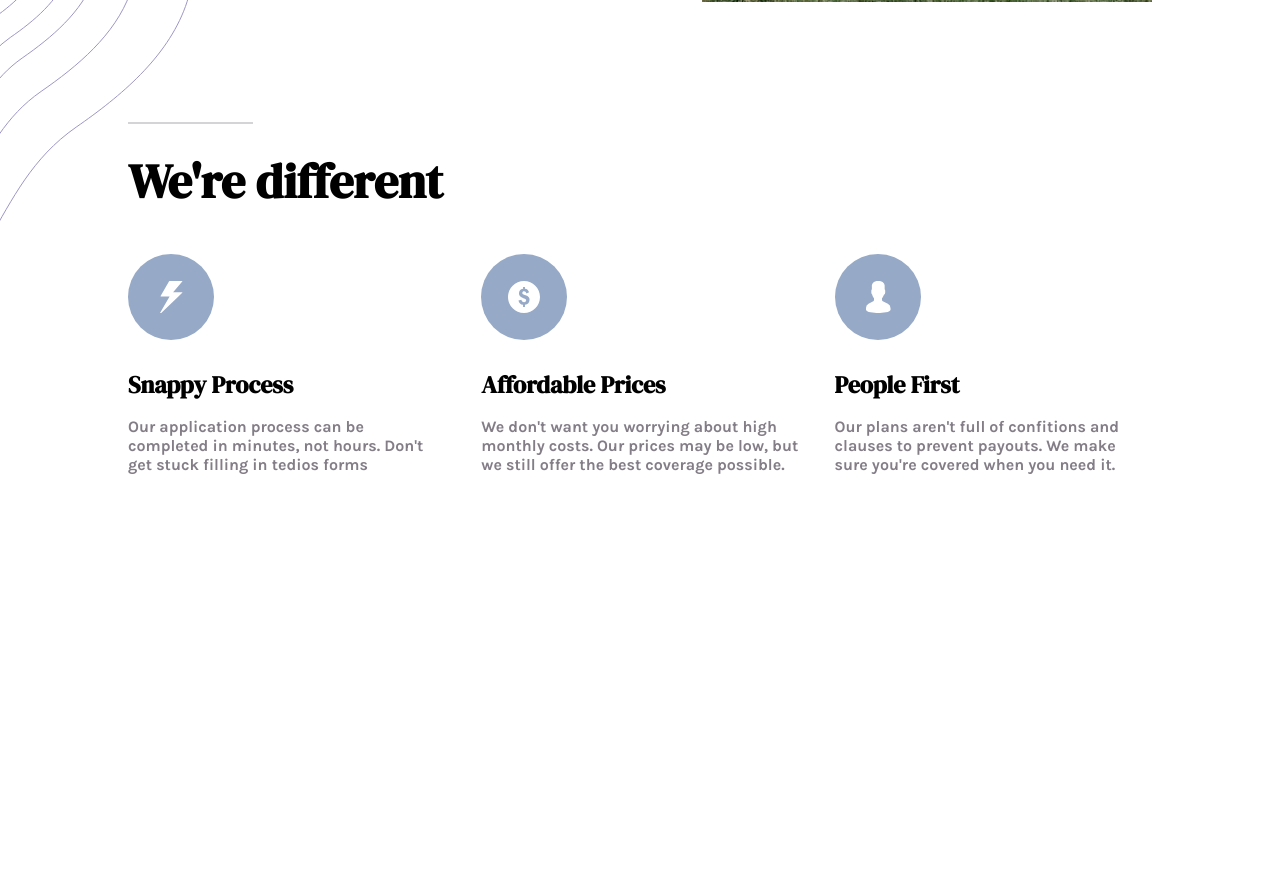
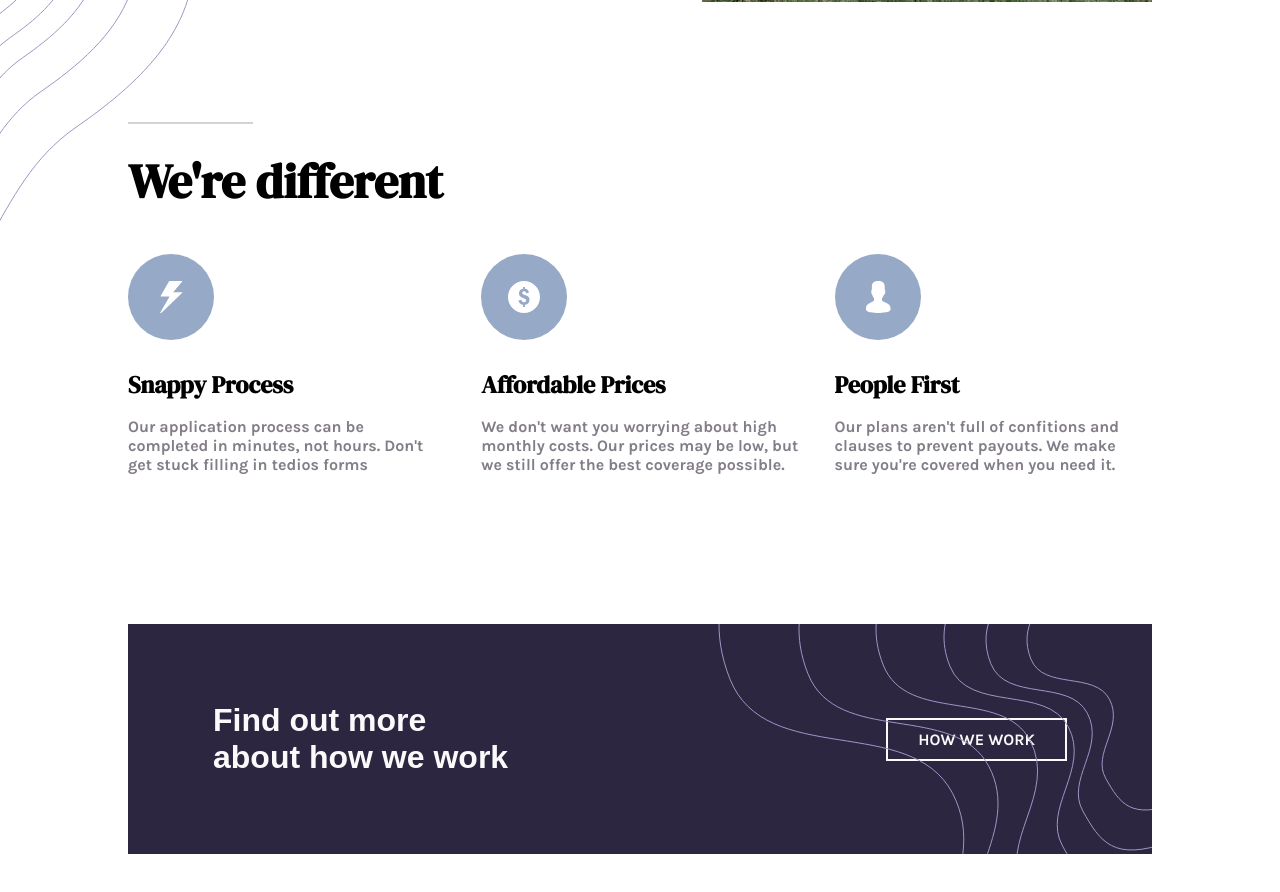
Before and after one commit to AstronautoLunar/insure-landing-page-vue, a Vue app: page / in a window 1280 px wide. Shown: the part 720-1612 px from the top of the page. Before the commit the page ends 1194 px from the top, so only its background shows below. Built offline with nearby package versions, Linux system fonts and the light colour scheme.

Commit message:
:sparkles: Desenvolve seção de convite da interface

```diff
--- /dev/null
+++ b/src/components/AreaInvitation/AreaInvitation.vue
@@ -0,0 +1,67 @@
+<template>
+    <div class="AreaInvitation">
+        <h1 class="title">
+            <slot>
+
+            </slot>
+        </h1>
+
+        <Button
+            color="var(--very-light-gray)"
+        >
+            HOW WE WORK
+        </Button>
+
+        <img
+            class="illustration-lines"
+            :src="require('../../assets/bg-pattern-how-we-work-desktop.svg')"
+            alt="lines illustration"
+        />
+    </div>
+</template>
+
+<script>
+    import Button from "../Button/Button.vue";
+
+    export default {
+        name: "AreaInvitation",
+        components: {
+            Button
+        }
+    }
+
+</script>
+
+<style scoped>
+    .AreaInvitation {
+        width: 100%;
+        height: 150px;
+
+        display: flex;
+        justify-content: space-between;
+        align-items: center;
+
+        background-color: var(--dark-violet);
+
+        padding: 115px 85px;
+
+        margin: 150px 0;
+
+        position: relative;
+
+        overflow: hidden;
+    }
+
+    .title {
+        color: var(--very-light-gray);
+
+        max-width: 300px;
+    }
+
+    .illustration-lines {
+        position: absolute;
+        top: 50%;
+        right: 0;
+        transform: translateY(-50%);
+    }
+</style>
--- a/src/components/Container/Container.vue
+++ b/src/components/Container/Container.vue
@@ -1,5 +1,8 @@
 <template>
-    <div id="container">
+    <div
+        :id="identifier"
+        class="container"
+    >
         <slot>
 
         </slot>
@@ -12,6 +15,12 @@
         name: "Container",
         components: {
 
+        },
+        props: {
+            identifier: {
+                type: String,
+                require: false
+            }
         }
     }
 
@@ -19,7 +28,7 @@
 
 <style scoped>
 
-    #container {
+    .container {
         width: 80%;
         height: 100%;
 
--- a/src/components/Main/Main.vue
+++ b/src/components/Main/Main.vue
@@ -35,7 +35,7 @@
             />
         </section>
 
-        <Container>
+        <Container identifier="body-container">
             <div id="main-secure-content">
                 <section
                     id="section-benefits"
@@ -61,6 +61,10 @@
                     </div>
                 </section>
             </div>
+
+            <AreaInvitation>
+                Find out more about how we work
+            </Areainvitation>
         </Container>
     </main>
 </template>
@@ -70,6 +74,7 @@
     import Button from "../Button/Button.vue";
     import Line from "../Line/Line.vue";
     import CardBenefits from "../CardBenefits/CardBenefits.vue";
+    import AreaInvitation from "../AreaInvitation/AreaInvitation.vue";
 
     export default {
         name: "Main",
@@ -77,7 +82,8 @@
             Container,
             Button,
             Line,
-            CardBenefits
+            CardBenefits,
+            AreaInvitation
         },
         data() {
             return {
@@ -233,4 +239,8 @@
         align-items: center;
     }
 
+    #body-container {
+        flex-direction: column;
+    }
+
 </style>
```
